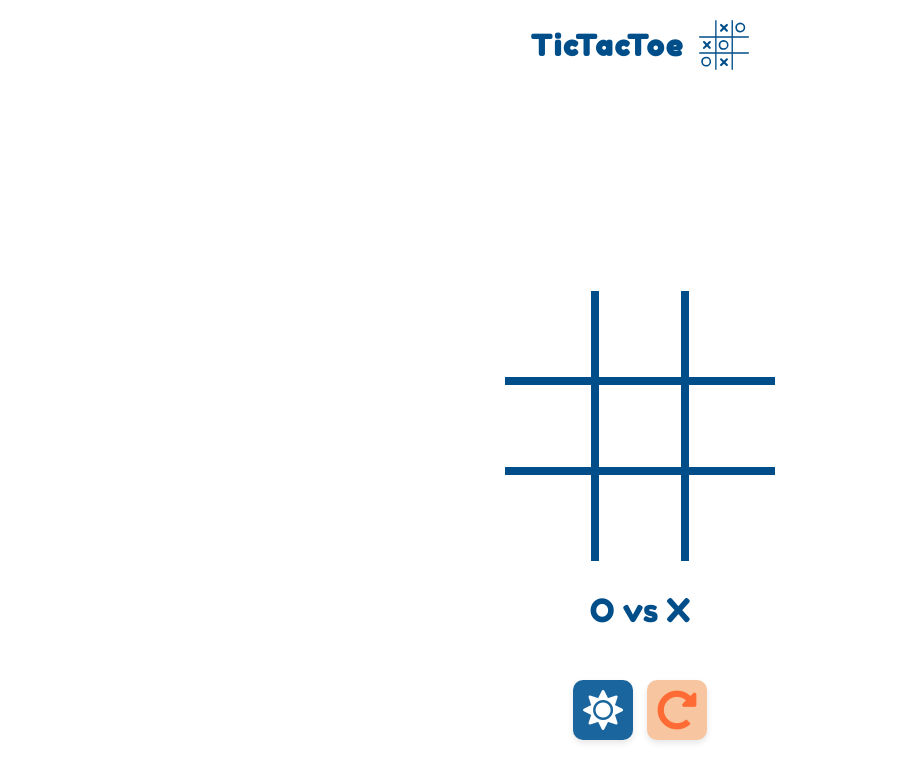
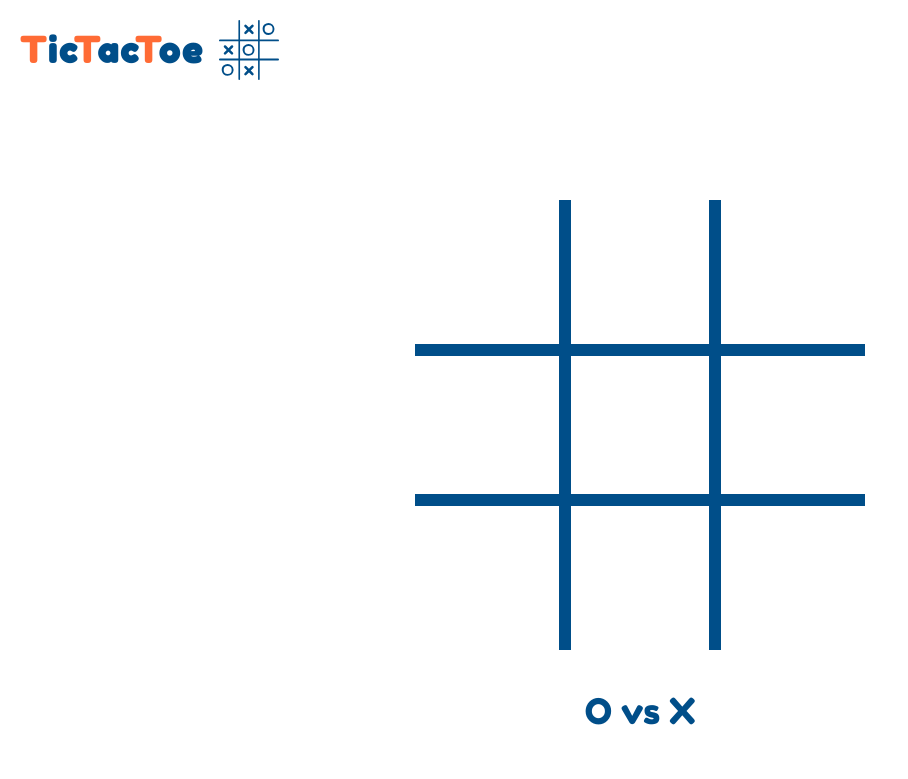
Before and after one commit to mikolajszymczuk1/TicTacToe, a website built with Parcel: page src/index.html in a window 1280 px wide. Shown: the top 779 px of the page, without its empty margins (0-908 px from the left). Built offline with nearby package versions, Linux system fonts and the light colour scheme.

Commit message:
Finish styles for all devices

```diff
--- a/src/index.html
+++ b/src/index.html
@@ -14,7 +14,8 @@
 <body>
     <!-- Header with logo -->
     <header class="game-header">
-        <h1 class="game-header__text">TicTacToe</h1>
+        <h1 class="game-header__text">
+            <span class="game-header__first-letter">T</span>ic<span class="game-header__first-letter">T</span>ac<span class="game-header__first-letter">T</span>oe</h1>
         <img class="game-header__logo" src="svg/Logo.svg" alt="TicTacToe logo" title="Game logo" />
     </header>
 
--- a/src/scss/components/_board.scss
+++ b/src/scss/components/_board.scss
@@ -8,10 +8,40 @@
     min-height: 475px;
 }
 
+@media screen and (min-width: 425px) {
+    .game {
+        min-height: 625px;
+    }
+}
+
+@media screen and (min-width: 1024px) {
+    .game {
+        @include flexbox($justify: flex-start, $direction: column);
+
+        margin-top: 100px;
+
+        min-height: 700px;
+    }
+}
+
 .game__board {
     display: grid;
     grid-template-columns: repeat(3, 90px);
     grid-template-rows: repeat(3, 90px);
+}
+
+@media screen and (min-width: 425px) {
+    .game__board {
+        grid-template-columns: repeat(3, 120px);
+        grid-template-rows: repeat(3, 120px);
+    }
+}
+
+@media screen and (min-width: 768px) {
+    .game__board {
+        grid-template-columns: repeat(3, 150px);
+        grid-template-rows: repeat(3, 150px);
+    }
 }
 
 .game__board-cell {
@@ -20,6 +50,18 @@
 
     background-color: transparent;
     border: solid 4px $color-e;
+}
+
+@media screen and (min-width: 425px) {
+    .game__board-cell {
+        border-width: 5px;
+    }
+}
+
+@media screen and (min-width: 768px) {
+    .game__board-cell {
+        border-width: 6px;
+    }
 }
 
 .game__board-cell:hover {
@@ -58,3 +100,11 @@
     font-size: 2em;
     color: $color-e;
 }
+
+@media screen and (min-width: 425px) {
+    .game__messages {
+        margin-top: 40px;
+
+        font-size: 2.2em;
+    }
+}
--- a/src/scss/components/_circle.scss
+++ b/src/scss/components/_circle.scss
@@ -8,3 +8,9 @@
     animation: showMe 250ms ease-out forwards;
     pointer-events: none;
 }
+
+@media screen and (min-width: 768px) {
+    .game__circle {
+        border-width: 15px;
+    }
+}
--- a/src/scss/components/_cross.scss
+++ b/src/scss/components/_cross.scss
@@ -21,6 +21,13 @@
     border-radius: 25px;
 }
 
+@media screen and (min-width: 768px) {
+    .game__cross::before,
+    .game__cross::after {
+        @include size(100%, 20px);
+    }
+}
+
 .game__cross::before {
     content: "";
     transform: rotate(45deg);
--- a/src/scss/components/_footer.scss
+++ b/src/scss/components/_footer.scss
@@ -10,3 +10,18 @@
     color: $color-f;
     text-align: center;
 }
+
+@media screen and (min-width: 425px) {
+    .info {
+        padding: 50px;
+
+        font-size: 1.2em;
+    }
+}
+
+@media screen and (min-width: 768px) {
+    .info {
+        font-size: 1.4em;
+        letter-spacing: 2px;
+    }
+}
--- a/src/scss/components/_header.scss
+++ b/src/scss/components/_header.scss
@@ -3,6 +3,12 @@
     @include flexbox();
 
     padding: 20px;
+}
+
+@media screen and (min-width: 768px) {
+    .game-header {
+        @include flexbox($justify: flex-start)
+    }
 }
 
 .game-header__text {
@@ -14,7 +20,23 @@
     color: $color-e;
 }
 
+@media screen and (min-width: 425px) {
+    .game-header__text {
+        font-size: 2.2em;
+    }
+}
+
+.game-header__first-letter {
+    color: $color-a;
+}
+
 .game-header__logo {
     width: 50px;
     height: auto;
 }
+
+@media screen and (min-width: 425px) {
+    .game-header__logo {
+        width: 60px;
+    }
+}
--- a/src/scss/components/_options.scss
+++ b/src/scss/components/_options.scss
@@ -14,6 +14,19 @@
     border: none;
     border-radius: 10px;
     box-shadow: 0 3px 6px rgba(black, 0.1);
+    outline: none;
+}
+
+@media screen and (min-width: 425px) {
+    .options__button {
+        @include size(70px);
+
+        border-radius: 12px;
+    }
+}
+
+.options__button:hover {
+    cursor: pointer;
 }
 
 .options__button--change-color {
```
Also changed, not shown: __tests__/nextPlayer.test.js (+0 -1 lines).
